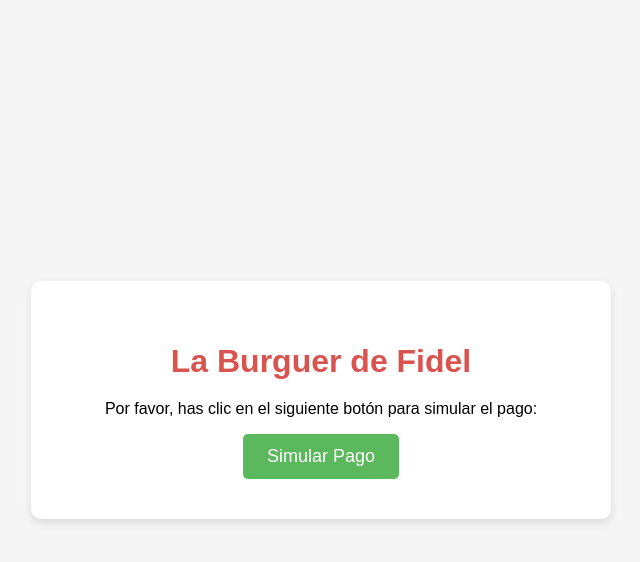
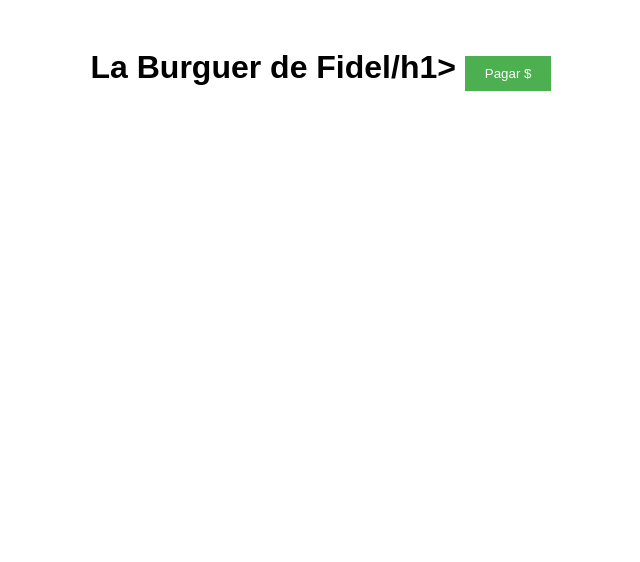
Before and after one commit to JuanJoCuccia/PagoFidel, a plain HTML site: page index.html in a window 1280 px wide. Shown: the whole page, without its empty margins (319-959 px from the left). Drawn offline with Linux system fonts and the light colour scheme.

Commit message:
Add files via upload

```diff
--- a/index.html
+++ b/index.html
@@ -1,74 +1,40 @@
 <!DOCTYPE html>
-<html lang="es">
+<html>
 <head>
-    <meta charset="UTF-8">
-    <meta name="viewport" content="width=device-width, initial-scale=1.0">
-    <title>Simulación de Pago - BurgerHouse</title>
+    <title>La Burguer de Fidel</title>
     <style>
-        body {
-            font-family: 'Arial', sans-serif;
-            display: flex;
-            justify-content: center;
-            align-items: center;
-            height: 100vh;
-            margin: 0;
-            background-color: #f5f5f5;
-            text-align: center;
-        }
-        .container {
-            background: white;
-            padding: 40px;
-            border-radius: 10px;
-            box-shadow: 0 4px 8px rgba(0,0,0,0.1);
-            max-width: 500px;
-            width: 90%;
-        }
-        h1 {
-            color: #d9534f;
-            margin-bottom: 20px;
-        }
-        .btn {
-            background-color: #5cb85c;
-            color: white;
-            border: none;
-            padding: 12px 24px;
-            font-size: 18px;
-            border-radius: 5px;
-            cursor: pointer;
-            transition: background-color 0.3s;
-        }
-        .btn:hover {
-            background-color: #4cae4c;
-        }
-        #thankYou {
-            display: none;
-            font-size: 24px;
-            color: #5cb85c;
-            margin-top: 20px;
-        }
+        body { font-family: Arial; text-align: center; padding: 20px; }
+        button { background: #4CAF50; color: white; border: none; padding: 10px 20px; cursor: pointer; }
     </style>
 </head>
 <body>
-    <div class="container">
-        <h1>La Burguer de Fidel</h1>
-        <p>Por favor, has clic en el siguiente botón para simular el pago:</p>
-        <button class="btn" onclick="simularPago()">Simular Pago</button>
-        <div id="thankYou">Muchas Gracias</div>
-    </div>
+    <h1>La Burguer de Fidel/h1>
+    <button onclick="confirmarPago()">Pagar $<span id="total"></span></button>
 
     <script>
-        function simularPago() {
-            // Mostrar mensaje de agradecimiento
-            document.getElementById("thankYou").style.display = "block";
+        // Obtener parámetros de la URL
+        const urlParams = new URLSearchParams(window.location.search);
+        const chatId = urlParams.get('chat_id');
+        const total = urlParams.get('total');
 
-            // Ocultar el botón y el texto anterior
-            document.querySelector(".btn").style.display = "none";
-            document.querySelector("p").style.display = "none";
+        // Mostrar total en el botón
+        document.getElementById("total").textContent = total;
 
-            // Cerrar la ventana después de 2 segundos
-            setTimeout(function() {
-                window.close();
-            }, 2000);
+        function confirmarPago() {
+            // Enviar confirmación a Make.com
+            fetch("https://api.telegram.org/bot7791323219:AAHQZPKYUE9txFgtzRURzB_Oh54xGfyN_CI/setWebhook?url=https://hook.us2.make.com/5zuve3qagqqyxm5xk52msdjjl8f7wjes", {
+                method: "POST",
+                headers: { "Content-Type": "application/json" },
+                body: JSON.stringify({
+                    chat_id: chatId,
+                    total: total,
+                    accion: "pago_confirmado"
+                })
+            });
+
+            // Mostrar mensaje y cerrar
+            document.body.innerHTML = "<h1>¡Muchas gracias!</h1>";
+            setTimeout(() => window.close(), 2000);
         }
     </script>
 </body>
```
